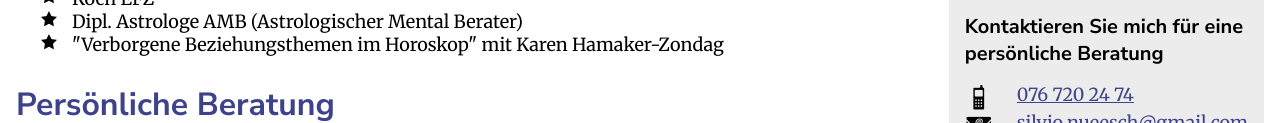
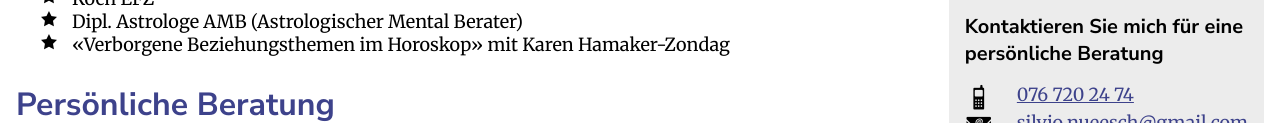
Before and after one commit to phylor/sternenkoch.ch, a plain HTML site: page index.html in a window 1280 px wide. Shown: the part 555-678 px from the top of the page. Drawn offline with Linux system fonts and the light colour scheme.

Commit message:
Fix quotes

```diff
--- a/index.html
+++ b/index.html
@@ -158,7 +158,7 @@
           <li>Übliche Schulzeit</li>
           <li>Koch EFZ</li>
           <li>Dipl. Astrologe AMB (Astrologischer Mental Berater)</li>
-          <li>"Verborgene Beziehungsthemen im Horoskop" mit Karen Hamaker-Zondag</li>
+          <li>&laquo;Verborgene Beziehungsthemen im Horoskop&raquo; mit Karen Hamaker-Zondag</li>
         </ul>
 
         <h2>Persönliche Beratung</h2>
```
